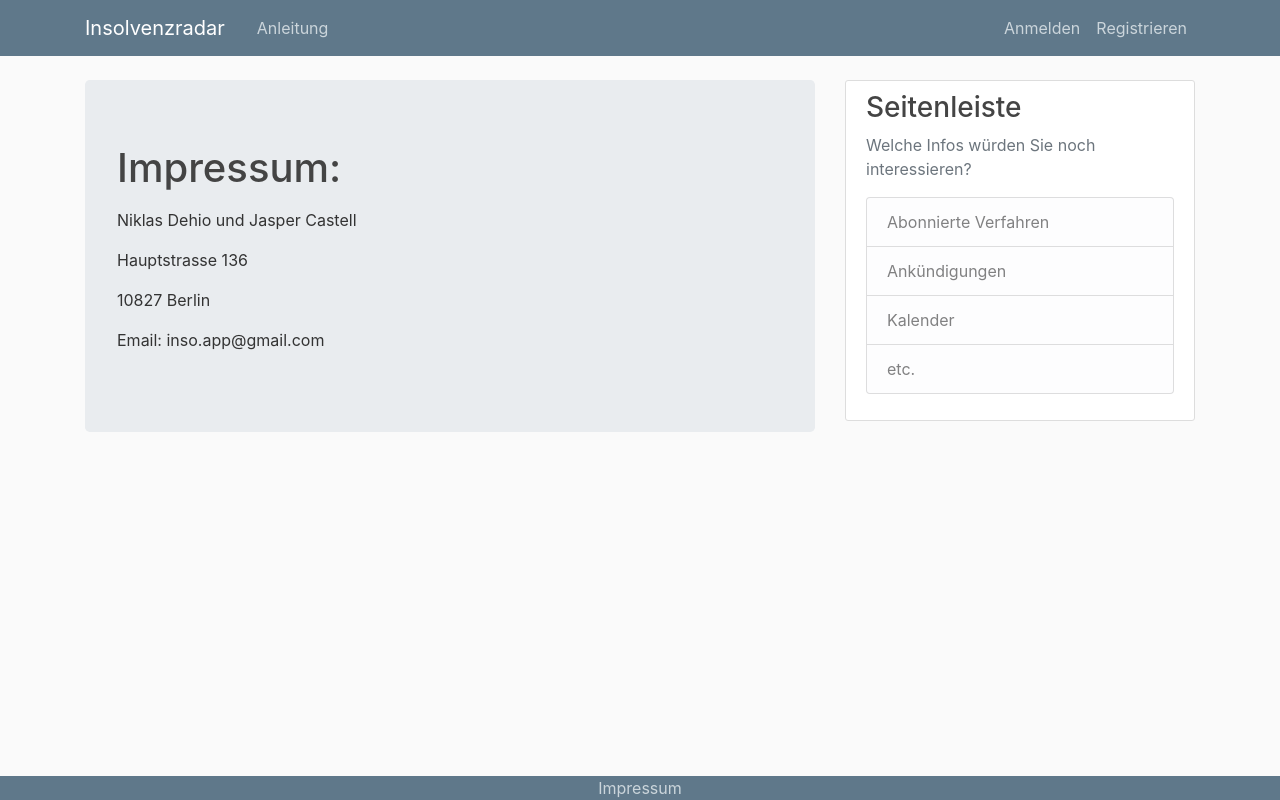
After one commit to agapius/Insolvenzradar, a Flask app: page /impressum in a window 1280 px wide. The commit adds this page. Run offline with Flask 2, Linux system fonts and the light colour scheme; some libraries are stand-ins or nearby versions.

Commit message:
neues impressum

```diff
--- a/inso/main/routes.py
+++ b/inso/main/routes.py
@@ -17,3 +17,7 @@ def home():
 @main.route("/about")
 def about():
 	return render_template('about.html', title='About')
+
+@main.route("/impressum")
+def impressum():
+	return render_template('impressum.html', title='Impressum')
--- a/inso/static/main.css
+++ b/inso/static/main.css
@@ -33,6 +33,15 @@ h1, h2, h3, h4, h5, h6 {
 
 .site-header .navbar-nav .nav-link.active {
   font-weight: 500;
+}
+
+.footer .footer-item {
+  color: #cbd5db;
+}
+
+.footer .footer-item:hover {
+  color: #ffffff;
+  text-decoration: none;
 }
 
 .content-section {
--- a/inso/templates/home.html
+++ b/inso/templates/home.html
@@ -1,7 +1,7 @@
 {% extends "layout.html" %}
 {% block content %}
 	<div class="jumbotron">
-		<h1>Wilkommen!</h1>
+		<h1>Willkommen!</h1>
 		Dies ist eine erste Beta-Version unserer Insolvenzapp.
 		Sie können einzelne Insolvenzen abbonieren und sich
 		vollautomatisch informieren lassen, sobald Insolvenzen
--- /dev/null
+++ b/inso/templates/impressum.html
@@ -0,0 +1,17 @@
+{% extends "layout.html" %}
+{% block content %}
+	<div class="jumbotron">
+		<h1>Impressum:</h1>
+		<div>
+		<p>
+		<p>
+		Niklas Dehio und Jasper Castell<p>
+		Hauptstrasse 136<p>
+		10827 Berlin<p>
+
+		Email: inso.app@gmail.com
+		<p>
+		</div>
+	</div>
+
+{% endblock content %}
--- a/inso/templates/layout.html
+++ b/inso/templates/layout.html
@@ -76,8 +76,12 @@
 			</div>
 		</div>
 		</div>
+	<footer class="footer fixed-bottom bg-steel">
+		<div class="text-center">
+       		<a class="footer-item center" href="{{ url_for('main.impressum') }}">Impressum</a>
+       	</div>
+    </footer>
 	</main>
-
 
 	<!-- Optional JavaScript -->
 	<!-- jQuery first, then Popper.js, then Bootstrap JS -->
```
